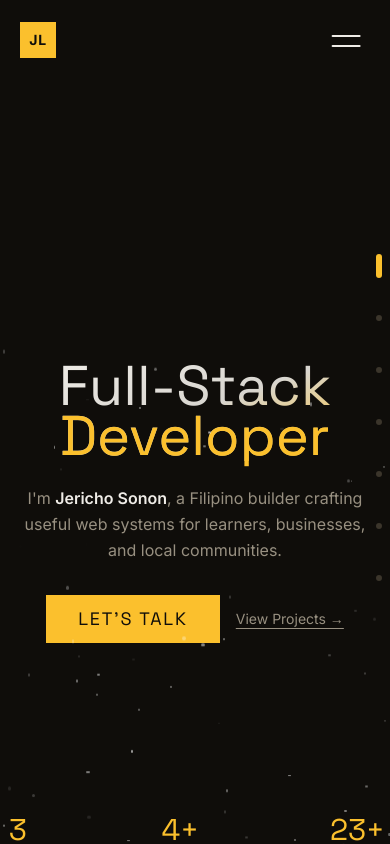
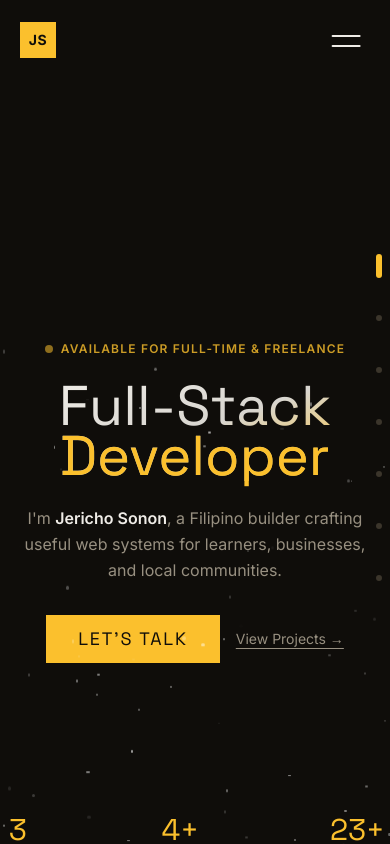
Before and after one commit to jlsonon/portfolio, a Next.js app: page / in a window 390 px wide. Shown: the top 844 px of the page. Built offline with nearby package versions, Linux system fonts and the light colour scheme.

Commit message:
style: change logo block text from JL to JS

```diff
--- a/app/_components/Banner.tsx
+++ b/app/_components/Banner.tsx
@@ -51,7 +51,7 @@ const Banner = () => {
                 ref={containerRef}
             >
                 {/* Role tag */}
-                <div className="hero-item hidden md:flex items-center gap-2">
+                <div className="hero-item flex items-center gap-2">
                     <span className="size-2 rounded-full bg-primary animate-pulse" />
                     <span className="text-xs font-semibold uppercase tracking-widest text-primary/80">
                         Available for full-time & freelance
--- a/components/Navbar.tsx
+++ b/components/Navbar.tsx
@@ -38,7 +38,7 @@ const Navbar = () => {
                     aria-label="Go home"
                 >
                     <span className="size-9 rounded-lg bg-primary flex items-center justify-center text-primary-foreground font-bold text-sm tracking-wider select-none group-hover:scale-110 transition-transform duration-300">
-                        JL
+                        JS
                     </span>
                     <span className="font-anton text-lg tracking-wide hidden sm:block text-foreground/80 group-hover:text-primary transition-colors duration-300">
                         jlsonon
```
